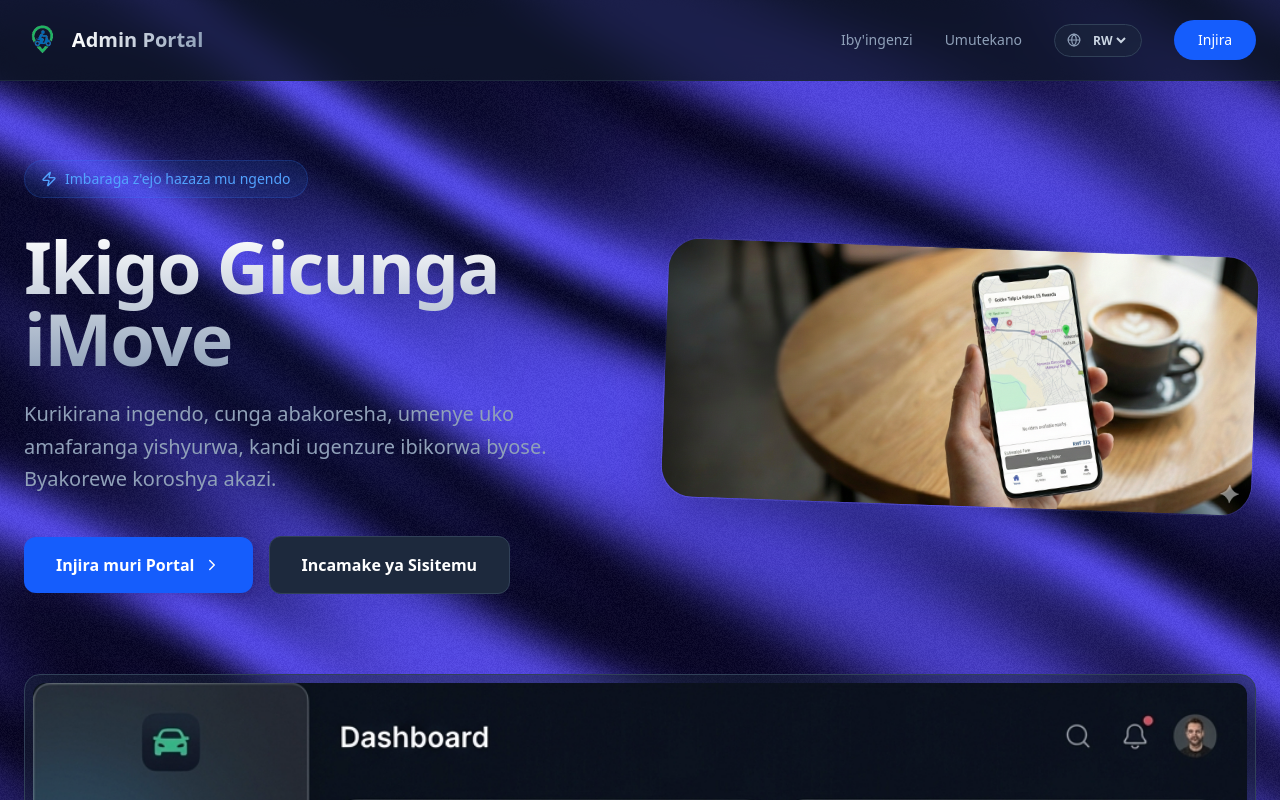
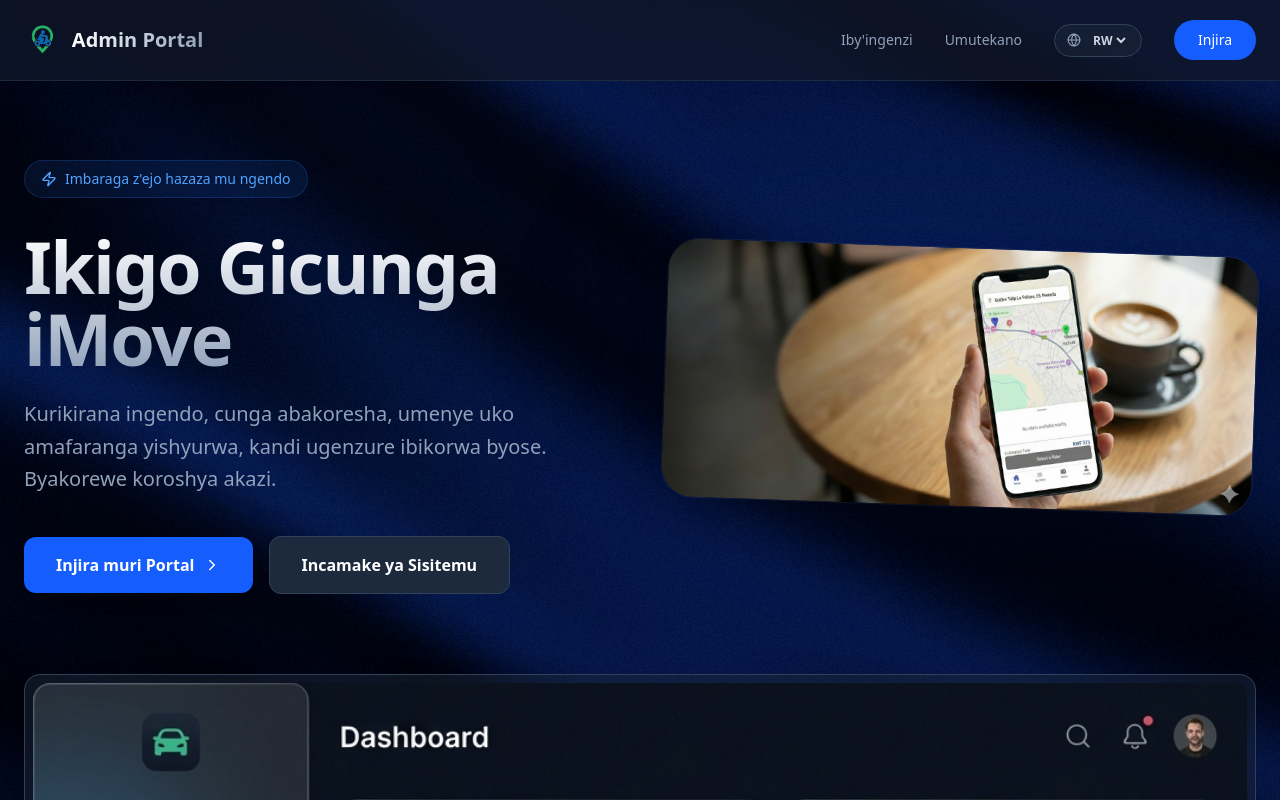
Before and after one commit to ICODE-CO-LTD/IMove-admin-frontend, a React (Vite) app: page / in a window 1280 px wide. Shown: the top 800 px of the page. Built offline with nearby package versions, Linux system fonts and the light colour scheme; no server answers.

Commit message:
feat: implement initial landing page with navigation, hero section, feature capabilities, and internationalization support.

```diff
--- a/src/pages/LandingPage.jsx
+++ b/src/pages/LandingPage.jsx
@@ -51,11 +51,11 @@
       <div className="fixed inset-0 -z-10 pointer-events-none bg-[#0f172a]">
         <Silk
           speed={3}
-          scale={1}
-          color="#5B4FE8"
-          noiseIntensity={0.8}
+          scale={0.8}
+          color="#0a1b4c97"
+          noiseIntensity={0.5}
           rotation={0}
-          opacity={0.4}
+          opacity={0.2}
         />
       </div>
       {/* Navigation */}
```
